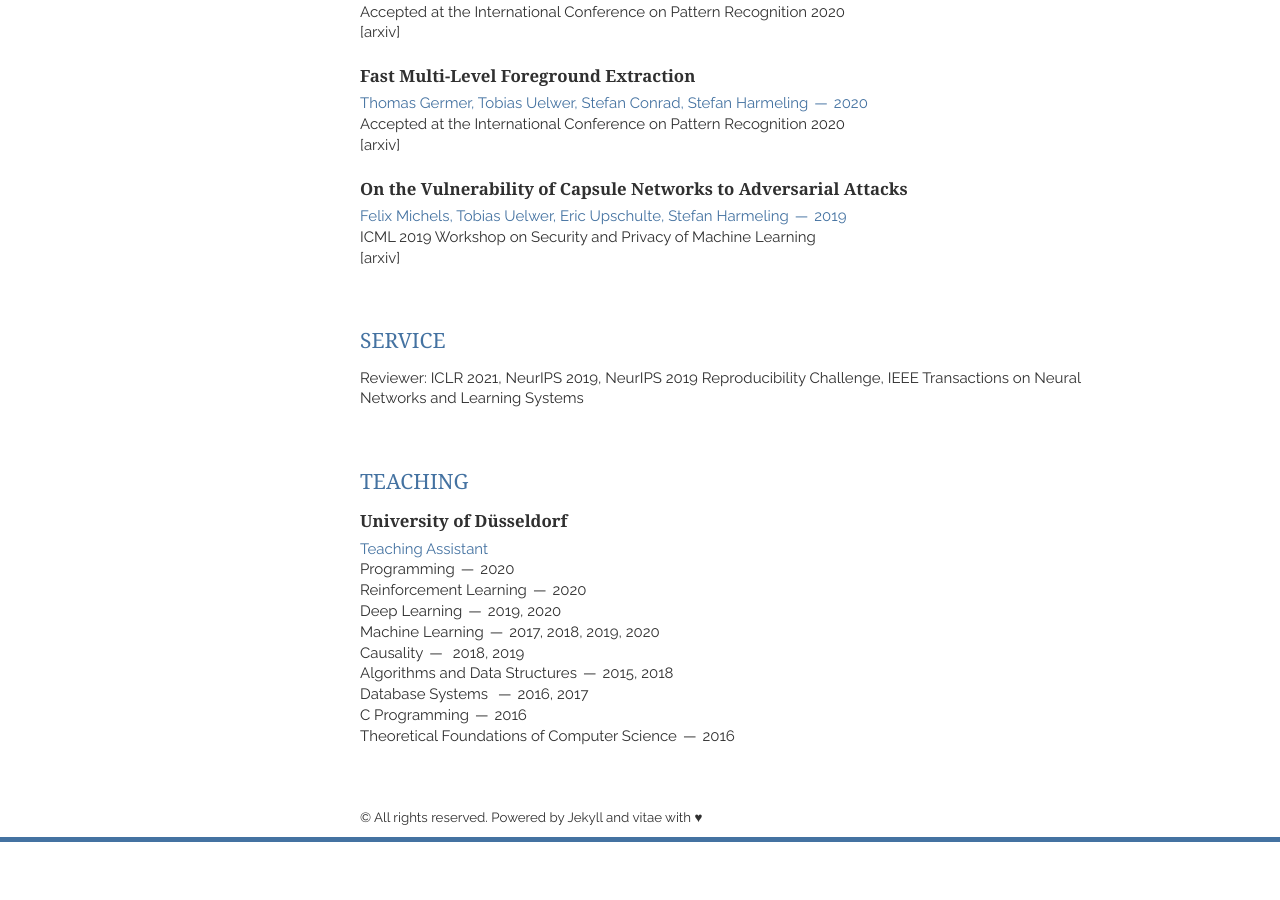
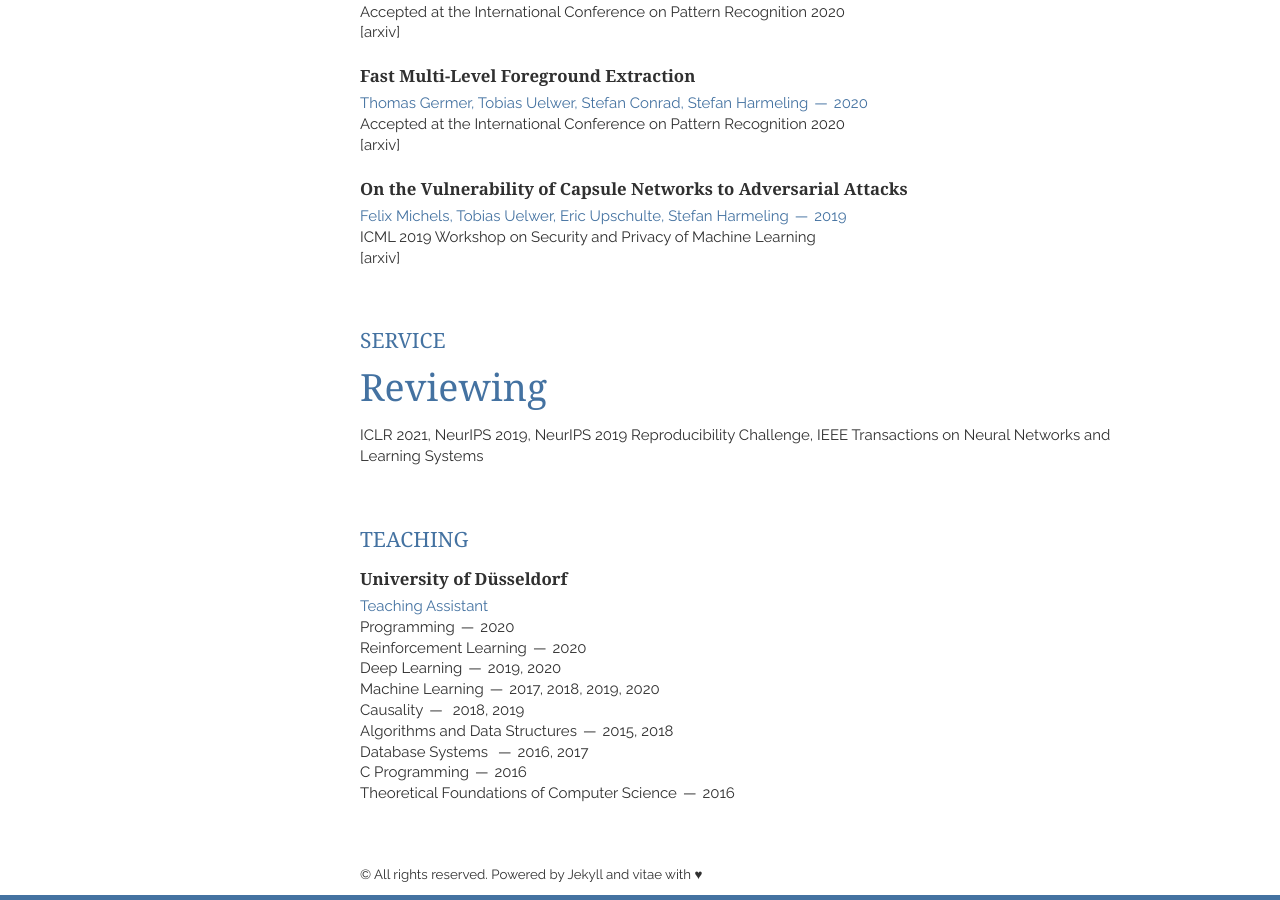
Before and after one commit to tuelwer/tuelwer.github.io, a Jekyll site: the page built from index.html, in a window 1280 px wide and 900 px high, scrolled down 779 px. Built offline with Jekyll 4.4.1, drawn with Linux system fonts in a browser that asks for light colours; nearby versions of some CDN libraries; some web fonts are replaced; the list of posts is cut into pages by our own code; before the commit the page ends 1621 px from its top, so only the background shows below that.

Commit message:
Update service.html

```diff
--- a/_includes/service.html
+++ b/_includes/service.html
@@ -1,6 +1,9 @@
 <section class="thirteen columns">
   <h1>Service</h1>
+  <header>
+      <h1>Reviewing</h1>
+  </header>
   <article>
-    <p>Reviewer: ICLR 2021, NeurIPS 2019, NeurIPS 2019 Reproducibility Challenge, IEEE Transactions on Neural Networks and Learning Systems</p>
+    <p>ICLR 2021, NeurIPS 2019, NeurIPS 2019 Reproducibility Challenge, IEEE Transactions on Neural Networks and Learning Systems</p>
   </article>
 </section>
```
